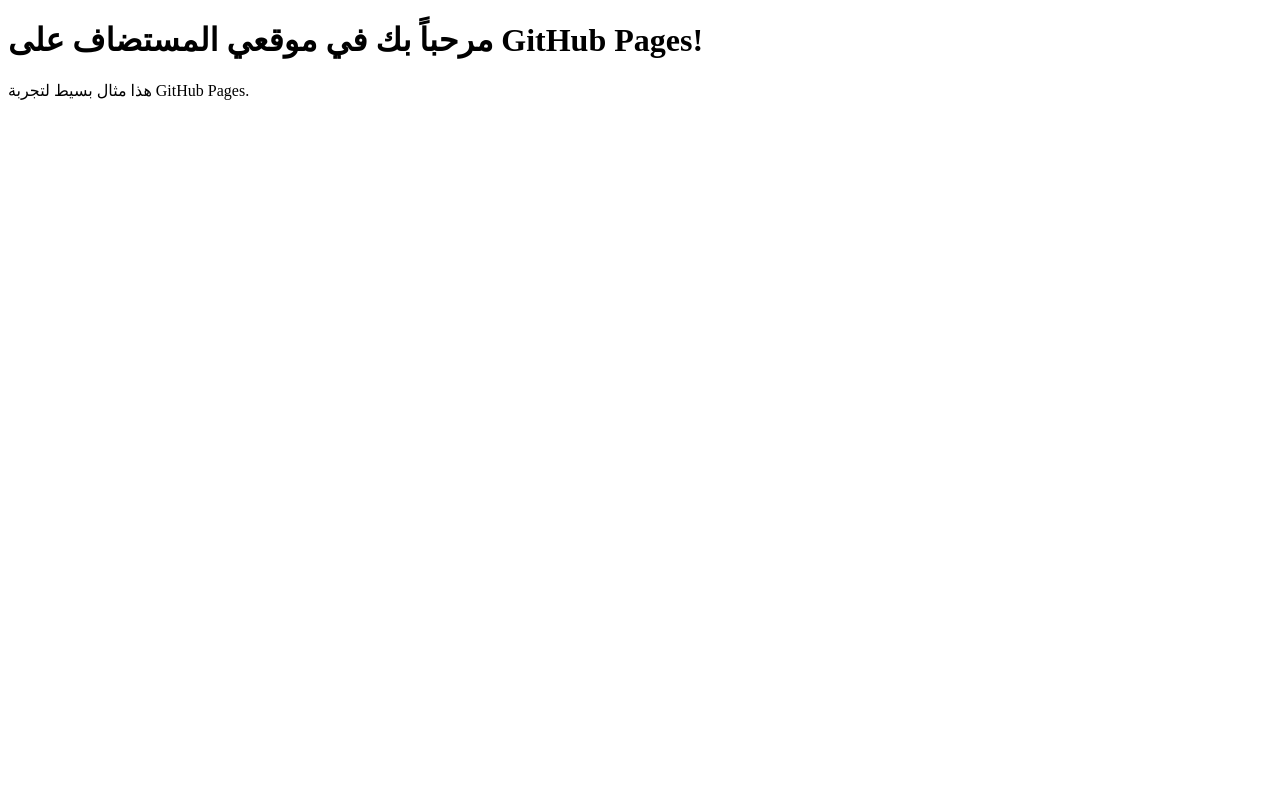
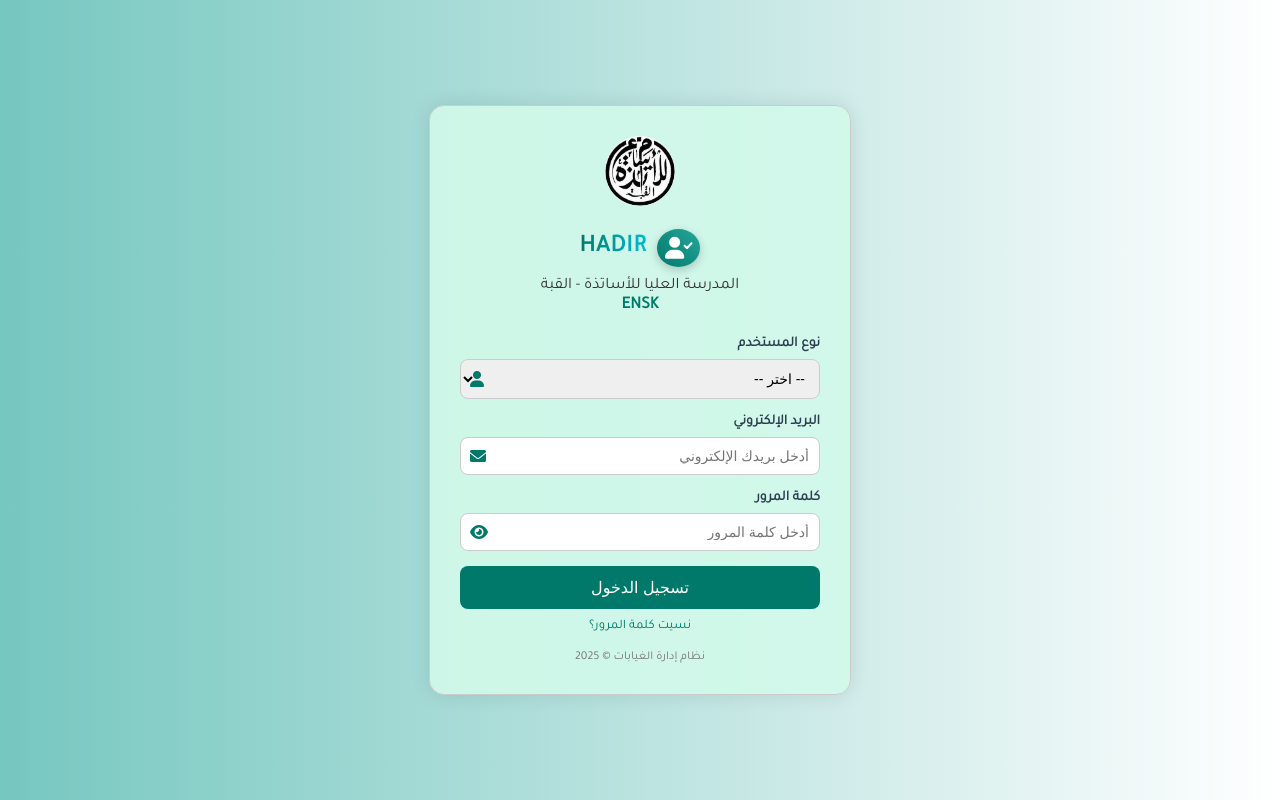
Before and after one commit to RANIAA46/GESTION, a plain HTML site: page index.html in a window 1280 px wide. Drawn offline with Linux system fonts and the light colour scheme.

Commit message:
Update index.html

```diff
--- a/index.html
+++ b/index.html
@@ -1,11 +1,207 @@
 <!DOCTYPE html>
-<html lang="ar">
-  <head>
-    <meta charset="UTF-8" />
-    <title>موقعي الأول</title>
-  </head>
-  <body>
-    <h1>مرحباً بك في موقعي المستضاف على GitHub Pages!</h1>
-    <p>هذا مثال بسيط لتجربة GitHub Pages.</p>
-  </body>
+<html lang="ar" dir="rtl">
+<head>
+  <meta charset="UTF-8" />
+  <title>تسجيل الدخول - HADIR</title>
+  <meta name="viewport" content="width=device-width, initial-scale=1.0"/>
+  <link rel="stylesheet" href="https://cdnjs.cloudflare.com/ajax/libs/font-awesome/6.0.0-beta3/css/all.min.css"/>
+  <link href="https://fonts.googleapis.com/css2?family=Tajawal&display=swap" rel="stylesheet"/>
+
+  <style>
+    body {
+      font-family: 'Tajawal', sans-serif;
+      margin: 0;
+      padding: 0;
+      background: linear-gradient(to right, #76c7c0, #ffffff);
+      display: flex;
+      justify-content: center;
+      align-items: center;
+      height: 100vh;
+    }
+
+    .login-box {
+      background-color:#d2faebe7;
+      padding: 30px;
+      border-radius: 15px;
+      box-shadow: 0 0 20px rgba(0, 0, 0, 0.1);
+      border: 1px solid #ccc;
+      width: 360px;
+      text-align: center;
+    }
+
+    .login-box img {
+      width: 70px;
+      margin-bottom: 15px;
+      border-radius: 50%;
+    }
+
+    .program-name-animated {
+      font-size: 24px;
+      font-weight: bold;
+      margin-bottom: 10px;
+      display: flex;
+      align-items: center;
+      justify-content: center;
+      gap: 10px;
+    }
+
+    .program-name-animated .logo-icon {
+      font-size: 22px;
+      color: #ffffff;
+      background: linear-gradient(45deg, #00796b, #26a69a);
+      padding: 8px;
+      border-radius: 50%;
+      box-shadow: 0 3px 10px rgba(0, 0, 0, 0.2);
+    }
+
+    .program-name-animated .text {
+      background: linear-gradient(to right, #00796b, #00bcd4);
+      -webkit-background-clip: text;
+      -webkit-text-fill-color: transparent;
+      letter-spacing: 1px;
+      text-transform: uppercase;
+    }
+
+    .school-name {
+      font-size: 16px;
+      color: #333;
+    }
+
+    .ensk {
+      font-size: 17px;
+      font-weight: bold;
+      color: #00796b;
+      margin-bottom: 20px;
+    }
+
+    label {
+      display: block;
+      text-align: right;
+      font-size: 14px;
+      font-weight: 600;
+      margin-bottom: 6px;
+      color: #2c3e50;
+    }
+
+    .input-container {
+      position: relative;
+      width: 100%;
+      margin-bottom: 15px;
+    }
+
+    .input-container input,
+    .input-container select {
+      width: 100%;
+      padding: 10px 10px 10px 35px;
+      border: 1px solid #ccc;
+      border-radius: 8px;
+      box-sizing: border-box;
+      text-align: right;
+      font-size: 14px;
+    }
+
+    .input-container i {
+      position: absolute;
+      left: 10px;
+      top: 50%;
+      transform: translateY(-50%);
+      font-size: 16px;
+      color: #00796b;
+      cursor: pointer;
+    }
+
+    button {
+      width: 100%;
+      background-color: #00796b;
+      color: white;
+      padding: 12px;
+      border: none;
+      border-radius: 8px;
+      font-size: 16px;
+      cursor: pointer;
+      transition: background 0.3s ease;
+    }
+
+    button:hover {
+      background-color: #004d40;
+    }
+
+    .footer {
+      text-align: center;
+      margin-top: 15px;
+      font-size: 12px;
+      color: #777;
+    }
+
+    .forgot-link {
+      margin-top: 10px;
+      display: block;
+      font-size: 13px;
+      color: #00796b;
+      text-decoration: none;
+    }
+
+    .forgot-link:hover {
+      text-decoration: underline;
+    }
+  </style>
+</head>
+<body>
+
+  <div class="login-box">
+    <img src="img.jpg" alt="شعار المدرسة" />
+
+    <div class="program-name-animated">
+      <i class="fas fa-user-check logo-icon"></i>
+      <span class="text">HADIR</span>
+    </div>
+
+    <div class="school-name">المدرسة العليا للأساتذة - القبة</div>
+    <div class="ensk">ENSK</div>
+
+    <form action="oo.php" method="post">
+      <label for="role">نوع المستخدم</label>
+      <div class="input-container">
+        <select id="role" name="role" required>
+          <option value="">-- اختر --</option>
+          <option value="etudiant">طالب</option>
+          <option value="enseignant">أستاذ</option>
+          <option value="chef">رئيس قسم</option>
+        </select>
+        <i class="fas fa-user"></i>
+      </div>
+
+      <label for="email">البريد الإلكتروني</label>
+      <div class="input-container">
+        <i class="fas fa-envelope"></i>
+        <input type="email" id="email" name="email" required placeholder="أدخل بريدك الإلكتروني" />
+      </div>
+
+      <label for="password">كلمة المرور</label>
+      <div class="input-container">
+        <i class="fas fa-eye" id="togglePassword"></i>
+        <input type="password" id="password" name="password" required placeholder="أدخل كلمة المرور" />
+      </div>
+
+      <button type="submit">تسجيل الدخول</button>
+
+      <a href="صفحة كلمة السر.html" class="forgot-link">نسيت كلمة المرور؟</a>
+    </form>
+
+    <div class="footer">نظام إدارة الغيابات &copy; 2025</div>
+  </div>
+
+  <script>
+    const togglePassword = document.getElementById('togglePassword');
+    const passwordInput = document.getElementById('password');
+
+    togglePassword.addEventListener('click', function () {
+      const type = passwordInput.getAttribute('type') === 'password' ? 'text' : 'password';
+      passwordInput.setAttribute('type', type);
+      this.classList.toggle('fa-eye');
+      this.classList.toggle('fa-eye-slash');
+    });
+  </script>
+
+</body>
 </html>
```
